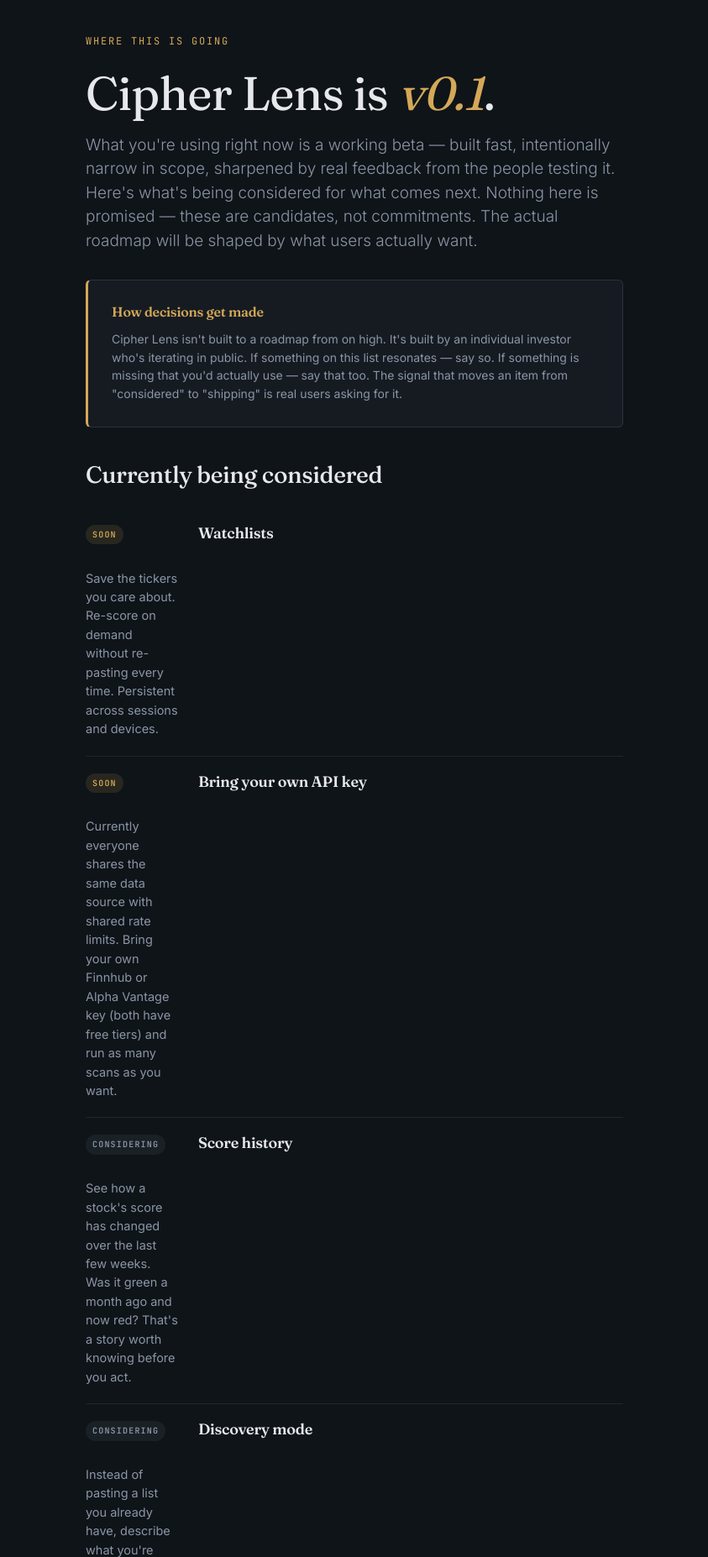
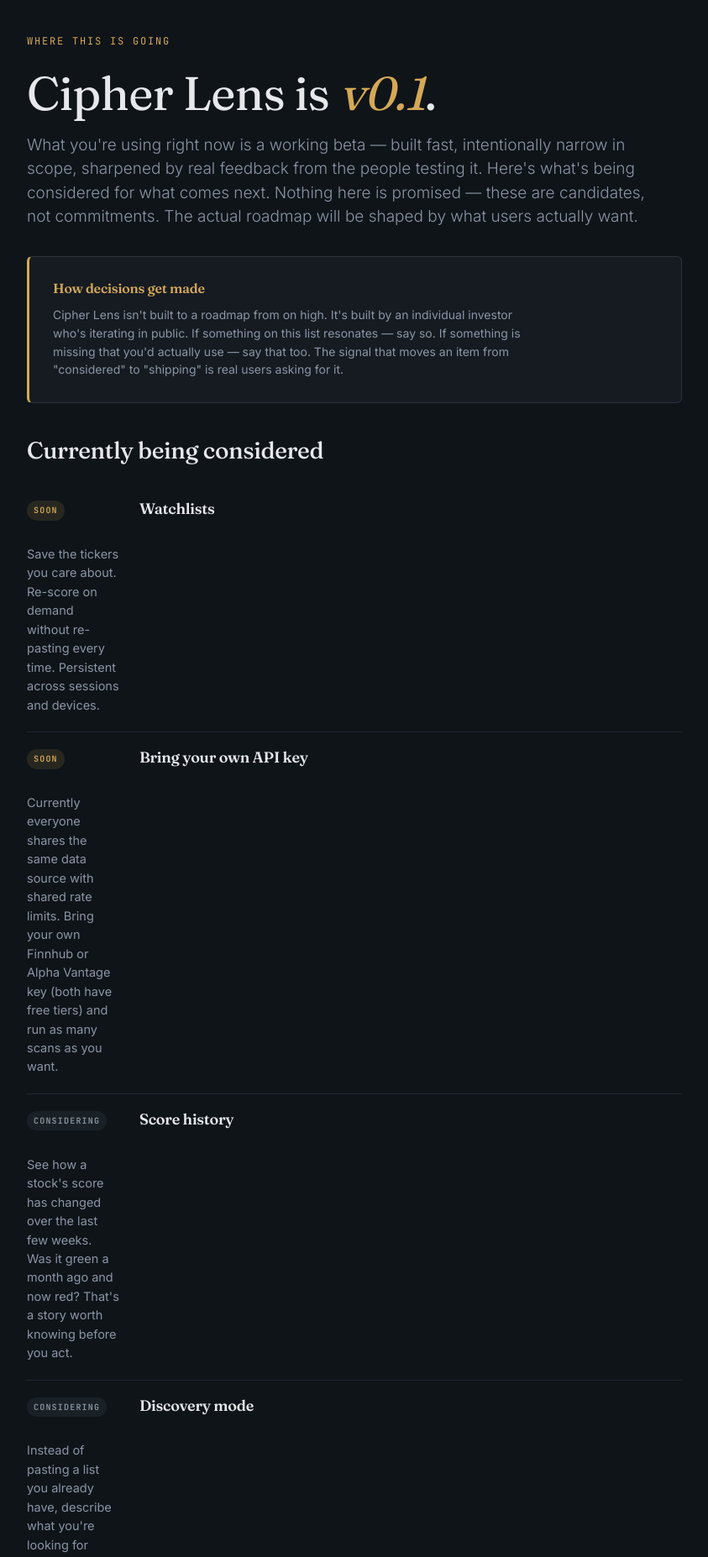
Before and after one commit to Max77788/CIpherLens, a Flask app: page /roadmap in a window 1280 px wide. Shown: the part 64-1918 px from the top of the page at 84% size, without its empty margins (218-1061 px from the left). Run offline with Flask 3, Linux system fonts and the light colour scheme.

Commit message:
Widen .lens-narrow max-width from 640px to 780px
Co-Authored-By: Claude Opus 4.7 <noreply@anthropic.com>

```diff
--- a/static/styles.css
+++ b/static/styles.css
@@ -124,7 +124,7 @@ a:hover { border-bottom-color: var(--accent); }
   padding: 0 24px 80px;
 }
 .lens-narrow {
-  max-width: 640px;
+  max-width: 780px;
   margin: 0 auto;
 }
 
```
